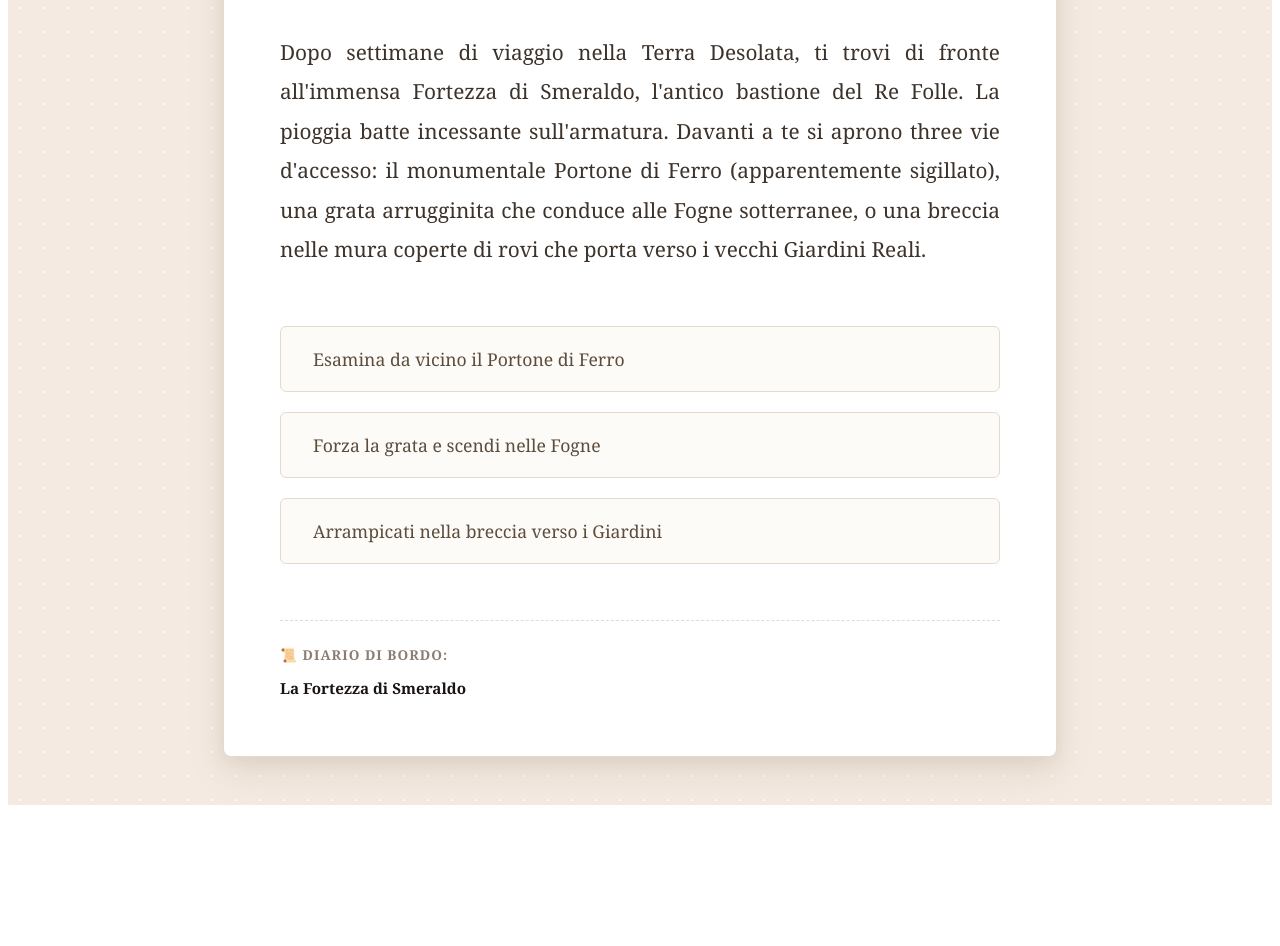
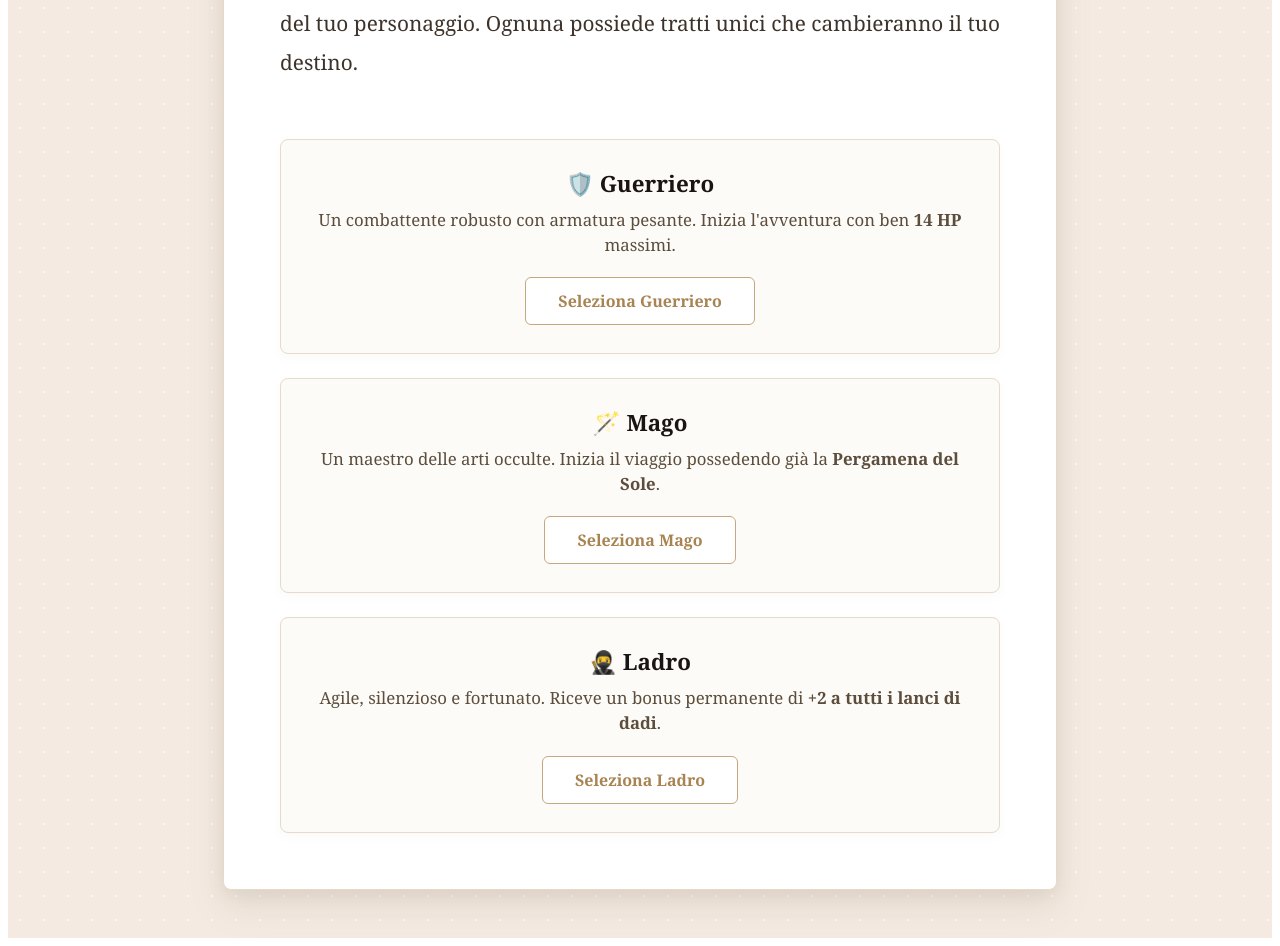
Before and after one commit to IlariA-16/gamebook-engine, an Angular app: page / in a window 1280 px wide. Shown: the part 300-1246 px from the top of the page. Before the commit the page ends 1113 px from the top, so only its background shows below. Built offline with nearby package versions, Linux system fonts and the light colour scheme.

Commit message:
fix: risolve errore makeChoice in app.html e stabilizza il selettore classi RPG

```diff
--- a/src/app/app.css
+++ b/src/app/app.css
@@ -36,6 +36,15 @@
   margin: 0 0 0.75rem 0;
 }
 
+.game-header h1 span {
+  font-size: 0.85rem;
+  color: #a88453;
+  font-style: italic;
+  margin-left: 5px;
+  text-transform: none;
+  letter-spacing: 0;
+}
+
 .game-header h2 {
   font-size: 2.2rem;
   font-weight: 500;
@@ -45,6 +54,60 @@
   display: inline-block;
   border-bottom: 2px solid #c5a880;
   font-family: 'Georgia', serif;
+}
+
+/* SELEZIONE CLASSI RPG */
+.class-selection-container {
+  margin-top: 1.5rem;
+}
+
+.class-cards {
+  display: flex;
+  flex-direction: column;
+  gap: 1.5rem;
+  margin-top: 2rem;
+}
+
+.class-card {
+  background-color: #fdfbf7;
+  border: 1px solid #e6dacb;
+  padding: 1.75rem;
+  border-radius: 8px;
+  text-align: center;
+  box-shadow: 0 4px 10px rgba(139, 119, 101, 0.04);
+}
+
+.class-card h3 {
+  font-size: 1.4rem;
+  color: #1a1512;
+  margin: 0 0 0.5rem 0;
+}
+
+.class-card p {
+  font-size: 1.05rem;
+  color: #5c4d3c;
+  line-height: 1.5;
+  margin: 0 0 1.25rem 0;
+}
+
+.btn-choice-center {
+  background-color: #ffffff;
+  color: #a88453;
+  border: 1px solid #c5a880;
+  padding: 0.75rem 2rem;
+  font-size: 1rem;
+  font-weight: bold;
+  font-family: inherit;
+  border-radius: 6px;
+  cursor: pointer;
+  transition: all 0.2s ease-in-out;
+}
+
+.btn-choice-center:hover {
+  color: #ffffff;
+  background-color: #a88453;
+  border-color: #a88453;
+  box-shadow: 0 4px 12px rgba(168, 132, 83, 0.2);
 }
 
 /* BARRA DELLO STATO (HP + INVENTARIO) */
@@ -355,7 +418,7 @@
   color: #8c7d70;
 }
 
-/* DIARIO DI BORDO (FOOTER CRONOLOGIA) - AGGIUNTO */
+/* DIARIO DI BORDO (FOOTER CRONOLOGIA) */
 .game-footer {
   margin-top: 3.5rem;
   border-top: 1px dashed #e6dacb;
--- a/src/app/app.html
+++ b/src/app/app.html
@@ -1,22 +1,21 @@
 <div class="game-container">
-  <!-- Aspetta che il JSON sia caricato prima di mostrare la storia -->
+
+  @if (selectedClass$ | async; as classe) {
+
+    <!-- INTERFACCIA DI GIOCO STANDARD (Mostrata solo se la classe è già stata scelta) -->
     @if (currentNode$ | async; as node) {
-
       <header class="game-header">
-      <h1>Gamebook</h1>
+        <h1>Gamebook — <span>{{ classe }}</span></h1>
         @if (node.title) {
           <h2>{{ node.title }}</h2>
         }
 
-      <!-- BARRA DELLO STATO (HP + INVENTARIO) -->
         <div class="status-bar">
-        <!-- Sezione Punti Vita -->
           <div class="hp-section">
             <span class="status-title">❤️ Salute:</span>
-          <span class="hp-value">{{ hp$ | async }} / 10 HP</span>
+            <span class="hp-value">{{ hp$ | async }} HP</span>
           </div>
 
-        <!-- Sezione Inventario -->
           <div class="inventory-section">
             <span class="status-title">🎒 Oggetti:</span>
             @if (inventory$ | async; as items) {
@@ -35,10 +34,8 @@
       </header>
 
       <main class="game-content">
-      <!-- Testo principale del bivio corrente -->
         <p class="story-text">{{ node.text }}</p>
 
-      <!-- INTERFACCIA DI COMBATTIMENTO A TURNI -->
         @if (storyService.activeCombat; as enemy) {
           <div class="combat-container">
             <div class="enemy-info-box">
@@ -46,7 +43,6 @@
               <span class="enemy-hp">🩸 HP Nemico: {{ enemy.hp }}</span>
             </div>
 
-          <!-- Log dei Turni (Colpi sferrati e ricevuti) -->
             @if (combatLog$ | async; as log) {
               @if (log) {
                 <div class="combat-log-box">{{ log }}</div>
@@ -54,24 +50,22 @@
             }
 
             @if (enemy.hp > 0 && (hp$ | async)! > 0) {
-            <button class="btn-attack" (click)="onAttack()">
-              ⚔️ Sferra un Attacco
-            </button>
+              <button class="btn-attack" (click)="onAttack()">⚔️ Sferra un Attacco</button>
             }
           </div>
         }
 
-      <!-- SE C'È UNA SFIDA CON I DADI STANDARD -->
         @else if (node.diceChallenge) {
           <div class="dice-challenge-container">
             <div class="challenge-info">
               🎲 <strong>SFIDA DEL DESTINO:</strong> Devi fare almeno <strong>{{ node.diceChallenge.targetScore }}</strong> per superare la prova!
+              @if (classe === 'Ladro') {
+                <span style="color: #a88453; display: block; margin-top: 5px;">(Tratto Ladro attivo: +2 al risultato finale)</span>
+              }
             </div>
 
             @if ((lastDiceRoll$ | async) === -1) {
-            <button class="btn-dice-roll" (click)="onRollDice(node.diceChallenge)">
-              🎲 Lancia il Dado
-            </button>
+              <button class="btn-dice-roll" (click)="onRollDice(node.diceChallenge)">🎲 Lancia il Dado</button>
             } @else {
               <div class="dice-result-box animate-roll">
                 <span class="dice-number">🎲 {{ lastDiceRoll$ | async }}</span>
@@ -82,16 +76,11 @@
         }
 
         @else if (!node.isEnding) {
-        <!-- Elenco delle scelte standard disponibili se non è un finale -->
           <div class="choices-container">
             @for (choice of node.choices; track choice.nextNodeId) {
-            <button
-              class="btn-choice"
-              [disabled]="!canChoose(choice.requiredItem)"
-              (click)="makeChoice(choice.nextNodeId)">
+              <button class="btn-choice" [disabled]="!canChoose(choice.requiredItem)" (click)="makeChoice(choice.nextNodeId)">
 
                 {{ choice.text }}
-
                 @if (choice.requiredItem && !canChoose(choice.requiredItem)) {
                   <span class="required-tag">🔒 (Richiede: {{ choice.requiredItem }})</span>
                 }
@@ -99,39 +88,61 @@
             }
           </div>
         } @else {
-        <!-- Schermata di Game Over o Vittoria -->
           <div class="ending-container">
             <div class="badge-ending">FINE DELL'AVVENTURA</div>
-          <button class="btn-restart" (click)="restart()">
-            🔄 Gioca di Nuovo
-          </button>
+            <button class="btn-restart" (click)="restart()">🔄 Torna al Menù</button>
           </div>
         }
       </main>
 
-    <!-- DIARIO DI BORDO (CRONOLOGIA) -->
       @if (history$ | async; as steps) {
         @if (steps.length > 0) {
           <footer class="game-footer">
             <div class="history-title">📜 Diario di Bordo:</div>
             <div class="history-trail">
               @for (step of steps; track step; let last = $last) {
-              <span class="history-step" [class.current-step]="last">
-                {{ step }}
-              </span>
-              @if (!last) {
-                <span class="history-separator">➔</span>
-              }
+                <span class="history-step" [class.current-step]="last">{{ step }}</span>
+                @if (!last) { <span class="history-separator">➔</span> }
               }
             </div>
           </footer>
         }
       }
+    } @else {
+      <div class="loading"><p>Caricamento del racconto in corso...</p></div>
+    }
 
   } @else {
-    <!-- Schermata di caricamento iniziale -->
-    <div class="loading">
-      <p>Caricamento della storia in corso...</p>
+
+    <!-- SCHERMATA DI SCELTA DELLA CLASSE (Mostrata come fallback iniziale) -->
+    <header class="game-header">
+      <h1>Gamebook</h1>
+      <h2>Scegli il tuo Eroe</h2>
+    </header>
+
+    <main class="class-selection-container">
+      <p class="story-text">Prima di varcare la soglia della Fortezza di Smeraldo, seleziona la classe del tuo personaggio. Ognuna possiede tratti unici che cambieranno il tuo destino.</p>
+
+      <div class="class-cards">
+        <div class="class-card">
+          <h3>🛡️ Guerriero</h3>
+          <p>Un combattente robusto con armatura pesante. Inizia l'avventura con ben <strong>14 HP</strong> massimi.</p>
+          <button class="btn-choice-center" (click)="chooseClass('Guerriero')">Seleziona Guerriero</button>
         </div>
+
+        <div class="class-card">
+          <h3>🪄 Mago</h3>
+          <p>Un maestro delle arti occulte. Inizia il viaggio possedendo già la <strong>Pergamena del Sole</strong>.</p>
+          <button class="btn-choice-center" (click)="chooseClass('Mago')">Seleziona Mago</button>
+        </div>
+
+        <div class="class-card">
+          <h3>🥷 Ladro</h3>
+          <p>Agile, silenzioso e fortunato. Riceve un bonus permanente di <strong>+2 a tutti i lanci di dadi</strong>.</p>
+          <button class="btn-choice-center" (click)="chooseClass('Ladro')">Seleziona Ladro</button>
+        </div>
+      </div>
+    </main>
+
   }
 </div>
--- a/src/app/app.ts
+++ b/src/app/app.ts
@@ -15,16 +15,22 @@ export class AppComponent {
   hp$;
   lastDiceRoll$;
   combatLog$;
-  history$; // <-- DICHIARA LA CRONOLOGIA QUI
+  history$;
+  selectedClass$; // <-- AGGIUNGI QUESTO PER RISOLVERE L'ERRORE IN APP.HTML
 
-  // Impostiamo public per consentire all'HTML di accedere a activeCombat
   constructor(public storyService: StoryService) {
     this.currentNode$ = this.storyService.currentNode$;
     this.inventory$ = this.storyService.inventory$;
     this.hp$ = this.storyService.hp$;
     this.lastDiceRoll$ = this.storyService.lastDiceRoll$;
     this.combatLog$ = this.storyService.combatLog$;
-    this.history$ = this.storyService.history$; // <-- AGGANCIA LA CRONOLOGIA AL SERVIZIO
+    this.history$ = this.storyService.history$;
+    this.selectedClass$ = this.storyService.selectedClass$; // <-- AGGANCIA LA CLASSE AL SERVIZIO
+  }
+
+  // <-- AGGIUNGI QUESTA FUNZIONE PER IL CLICK SULLE SCHEDE
+  chooseClass(className: string): void {
+    this.storyService.selectClass(className);
   }
 
   // Verifica se il giocatore soddisfa i requisiti della scelta
--- a/src/app/story.ts
+++ b/src/app/story.ts
@@ -10,7 +10,8 @@ export class StoryService {
   private storyNodes: StoryNode[] = [];
   private inventory: string[] = [];
   private currentHp: number = 10;
-  private history: string[] = []; // Array interno per lo storico dei capitoli visitati
+  private maxHp: number = 10; // Diventa dinamico in base alla classe scelta
+  private history: string[] = [];
 
   public activeCombat: EnemyCombat | null = null;
   private combatLogSubject = new BehaviorSubject<string>('');
@@ -28,9 +29,12 @@ export class StoryService {
   private lastDiceRollSubject = new BehaviorSubject<number>(-1);
   public lastDiceRoll$: Observable<number> = this.lastDiceRollSubject.asObservable();
 
-  // Gestisce lo stato della cronologia per l'interfaccia utente
   private historySubject = new BehaviorSubject<string[]>([]);
   public history$: Observable<string[]> = this.historySubject.asObservable();
+
+  // Traccia la classe selezionata
+  private selectedClassSubject = new BehaviorSubject<string>('');
+  public selectedClass$: Observable<string> = this.selectedClassSubject.asObservable();
 
   constructor(private http: HttpClient) {
     this.loadStory();
@@ -44,6 +48,30 @@ export class StoryService {
       },
       error: (err) => console.error('Errore nel caricamento della storia:', err)
     });
+  }
+
+  // Applica i bonus della classe scelta
+  public selectClass(className: string): void {
+    this.selectedClassSubject.next(className);
+    this.inventory = [];
+    this.history = [];
+
+    if (className === 'Guerriero') {
+      this.maxHp = 14;
+      this.currentHp = 14;
+    } else {
+      this.maxHp = 10;
+      this.currentHp = 10;
+    }
+
+    if (className === 'Mago') {
+      this.inventory.push('Pergamena del Sole');
+    }
+
+    this.inventorySubject.next([...this.inventory]);
+    this.hpSubject.next(this.currentHp);
+    this.historySubject.next([]);
+    this.goToNode('intro');
   }
 
   public goToNode(nodeId: string): void {
@@ -67,7 +95,6 @@ export class StoryService {
         this.modifyHp(targetNode.hpModifier, targetNode.title || 'Pericolo');
       }
 
-      // Registra il titolo del capitolo nella cronologia, evitando la schermata fissa di morte
       if (targetNode.title && targetNode.id !== 'morte_hp') {
         this.history.push(targetNode.title);
         this.historySubject.next([...this.history]);
@@ -106,7 +133,7 @@ export class StoryService {
 
   private modifyHp(amount: number, source: string): void {
     this.currentHp += amount;
-    if (this.currentHp > 10) this.currentHp = 10;
+    if (this.currentHp > this.maxHp) this.currentHp = this.maxHp;
 
     if (this.currentHp <= 0) {
       this.currentHp = 0;
@@ -118,7 +145,13 @@ export class StoryService {
   }
 
   public rollDice(challenge: { targetScore: number; successNodeId: string; failureNodeId: string }): void {
-    const roll = Math.floor(Math.random() * 6) + 1;
+    let roll = Math.floor(Math.random() * 6) + 1;
+
+    // Il Ladro ottiene +2 fisso al tiro di dado
+    if (this.selectedClassSubject.value === 'Ladro') {
+      roll += 2;
+    }
+
     this.lastDiceRollSubject.next(roll);
     setTimeout(() => {
       if (roll >= challenge.targetScore) this.goToNode(challenge.successNodeId);
@@ -143,15 +176,17 @@ export class StoryService {
   }
 
   public restartGame(): void {
+    this.selectedClassSubject.next(''); // Forza la scelta della classe a inizio partita
     this.inventory = [];
     this.currentHp = 10;
-    this.history = []; // Svuota lo storico dei passi
+    this.maxHp = 10;
+    this.history = [];
     this.activeCombat = null;
     this.inventorySubject.next([]);
     this.hpSubject.next(this.currentHp);
-    this.historySubject.next([]); // Resetta la UI
+    this.historySubject.next([]);
     this.lastDiceRollSubject.next(-1);
     this.combatLogSubject.next('');
-    this.goToNode('intro');
+    this.currentNodeSubject.next(null);
   }
 }
```
Lines whose indentation alone changed are shown as unchanged.
